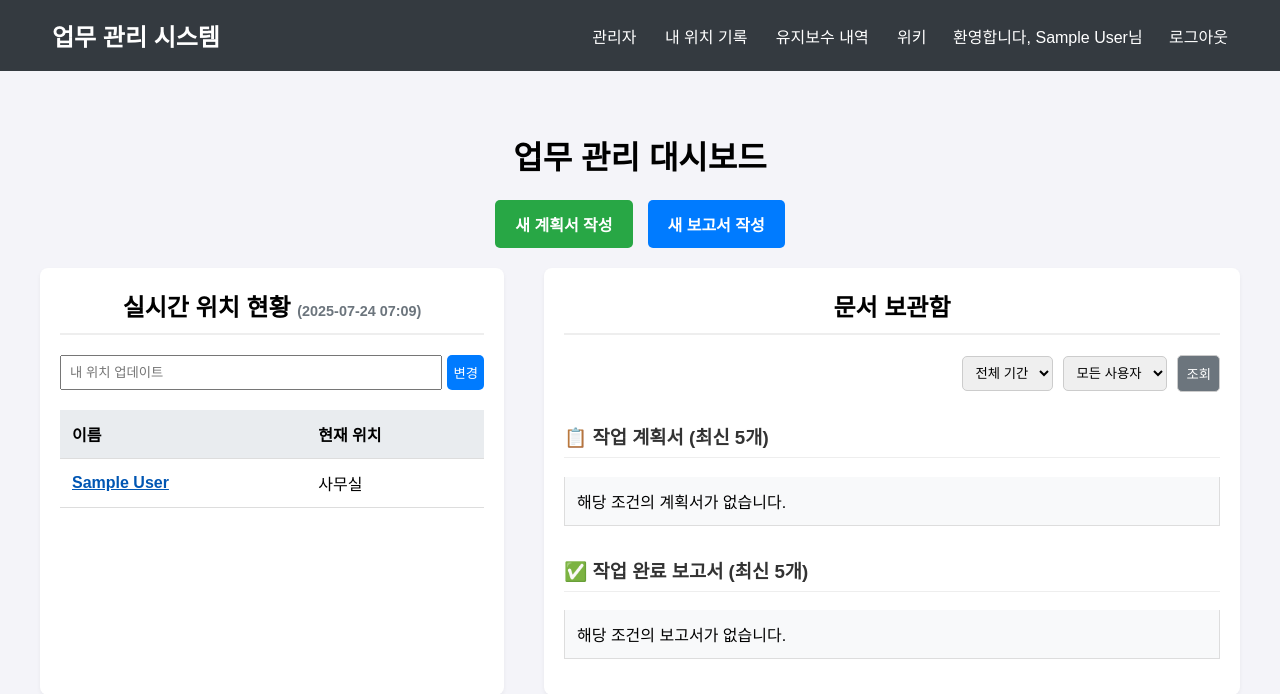
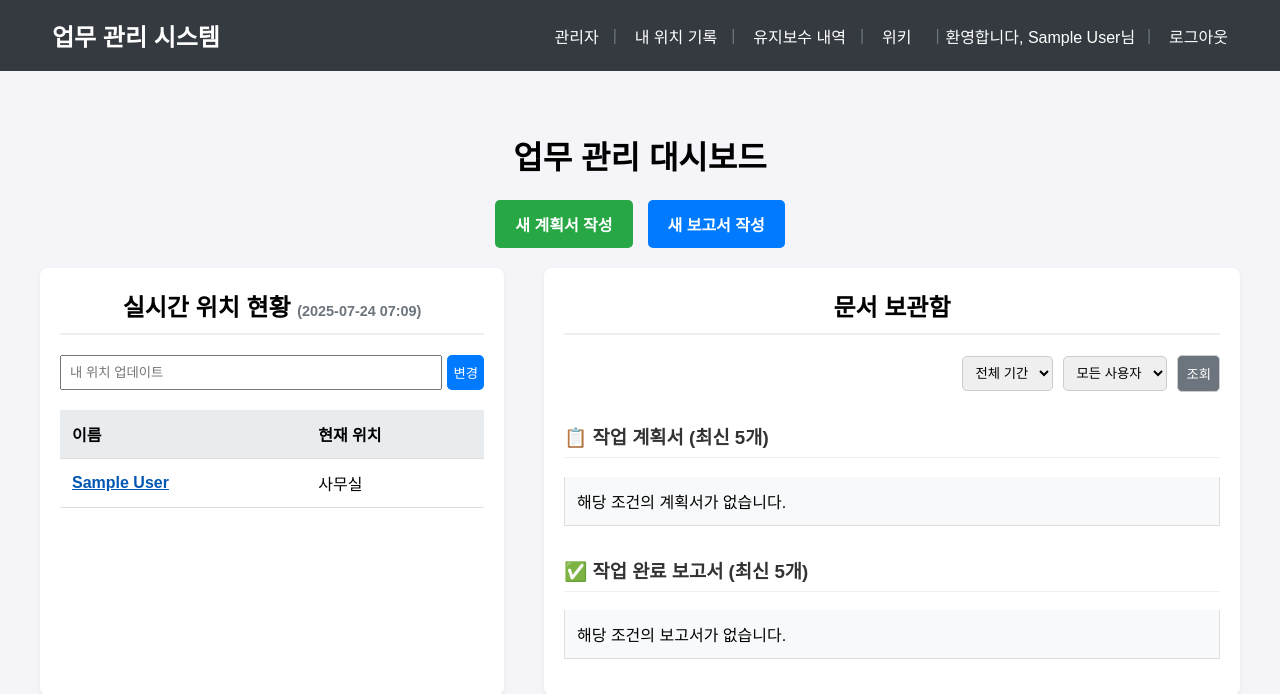
Before and after one commit to belstar333/Work-planner-web-test, a Flask app: page / in a window 1280 px wide. Shown: the top 694 px of the page. Run offline with Flask 3, Linux system fonts and the light colour scheme; the visitor is signed in with stand-in values (Sample User, id 1); data comes from the database, SQL or seed files in the repository; data that the repository does not hold is empty.

Commit message:
Add files via upload

```diff
--- a/templates/index.html
+++ b/templates/index.html
@@ -22,6 +22,18 @@
     .filter-form { display: flex; gap: 10px; justify-content: flex-end; margin-bottom: 20px; align-items: center; }
     .filter-form select, .filter-form button { padding: 8px; border: 1px solid #ccc; border-radius: 5px; }
     .filter-form button { background-color: #6c757d; color: white; cursor: pointer; }
+        @media (max-width: 768px) {
+        .grid-container {
+            grid-template-columns: 1fr; /* 2단 그리드를 1단으로 변경 */
+        }
+        h1 {
+            font-size: 1.5em; /* 모바일에서 제목 크기 살짝 줄임 */
+        }
+        .button-group {
+            flex-direction: column; /* 버튼들을 세로로 쌓음 */
+        }
+    }
+
 </style>
 {% endblock %}
 {% block content %}
--- a/templates/layout.html
+++ b/templates/layout.html
@@ -2,6 +2,7 @@
 <html lang="ko">
 <head>
     <meta charset="UTF-8">
+    <meta name="viewport" content="width=device-width, initial-scale=1.0">
     <title>{% block title %}업무 관리 시스템{% endblock %}</title>
     <style>
         body { font-family: 'Malgun Gothic', sans-serif; background-color: #f4f4f9; margin: 0; }
@@ -12,13 +13,31 @@
         .navbar .user-info { margin: 0 10px; }
         .container { max-width: 1200px; margin: 20px auto; padding: 20px; }
         .flash-messages { padding: 15px; background-color: #d4edda; color: #155724; border: 1px solid #c3e6cb; border-radius: 5px; margin-bottom: 15px; }
+            .nav-links {
+        display: flex; /* 항목들을 가로로 정렬 */
+        align-items: center; /* 세로 중앙 정렬 */
+        gap: 12px; /* 항목 사이의 간격 */
+    }
+    .nav-links a, .nav-links span {
+        position: relative; /* 구분선 위치의 기준점 */
+    }
+    /* 첫 번째 항목을 제외한 나머지 항목들 앞에 구분선 추가 */
+    .nav-links a:not(:first-child)::before,
+    .nav-links span::before {
+        content: '|';
+        position: absolute;
+        left: -10px;
+        top: 50%;
+        transform: translateY(-50%);
+        color: #6c757d; /* 구분선 색상 */
+    }
     </style>
     {% block style %}{% endblock %}
 </head>
 <body>
     <nav class="navbar">
         <a href="/" class="logo">업무 관리 시스템</a>
-        <div>
+        <div class="nav-links">
             {% if session.username %}
                 {% if session.user_id == 1 %}
                     <a href="/admin">관리자</a>
```
Also changed, not shown: templates/document_list.html (+11 -0 lines), templates/wiki_layout.html (+11 -0 lines).
